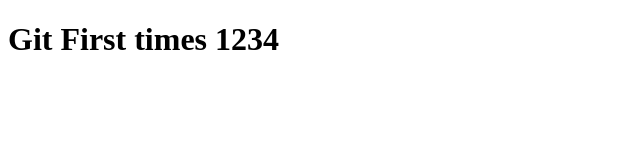
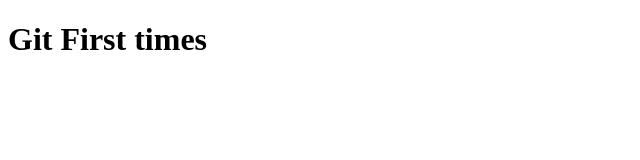
Before and after one commit to WayNim/Git-01-ME, a plain HTML site: page index.html in a window 1280 px wide. Shown: the whole page, without its empty margins (0-640 px from the left). Drawn offline with Linux system fonts and the light colour scheme.

Commit message:
Delete Text

```diff
--- a/index.html
+++ b/index.html
@@ -7,6 +7,6 @@
     <title>Document</title>
 </head>
 <body>
-    <h1>Git First times 1234 </h1>
+    <h1>Git First times </h1>
 </body>
 </html>
```
